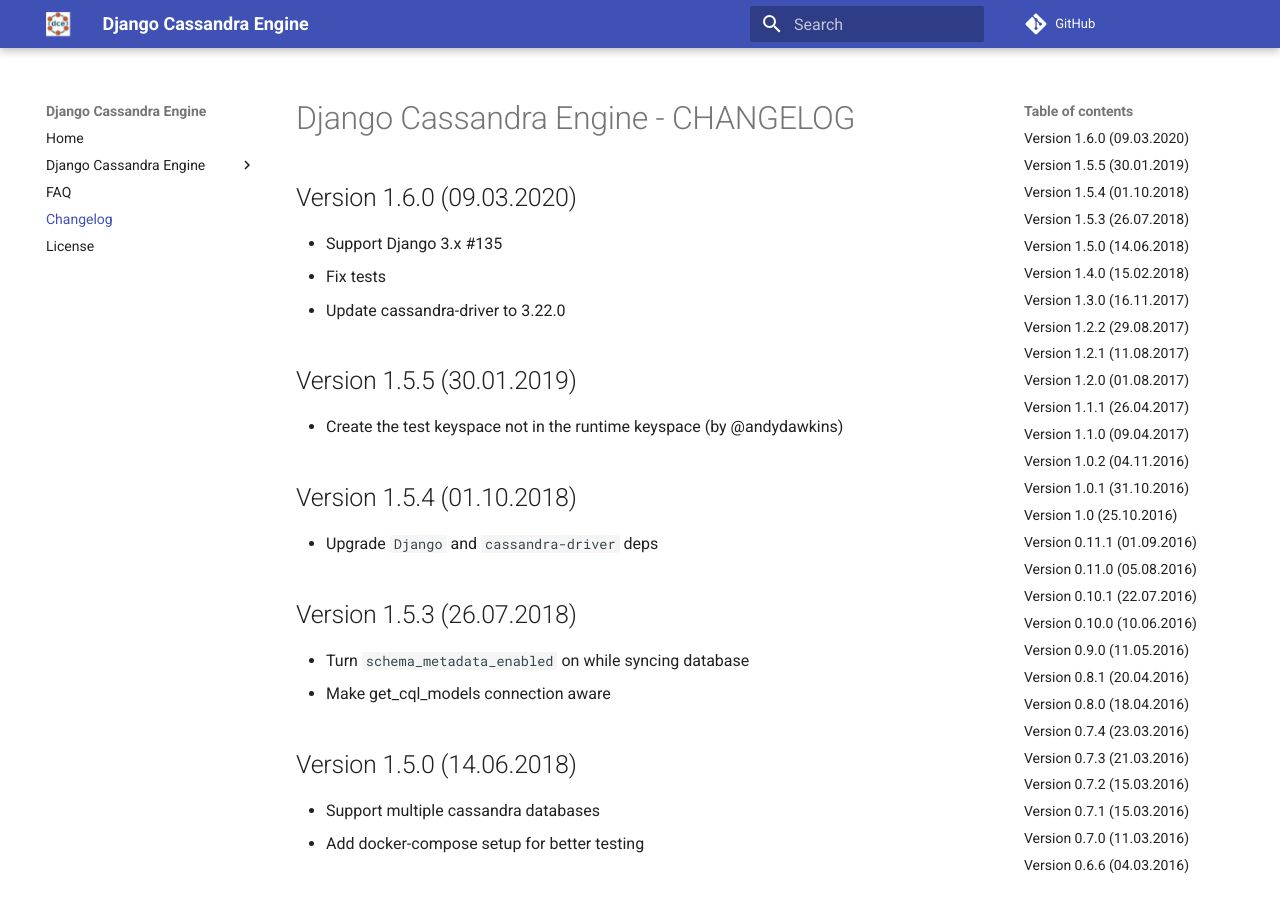
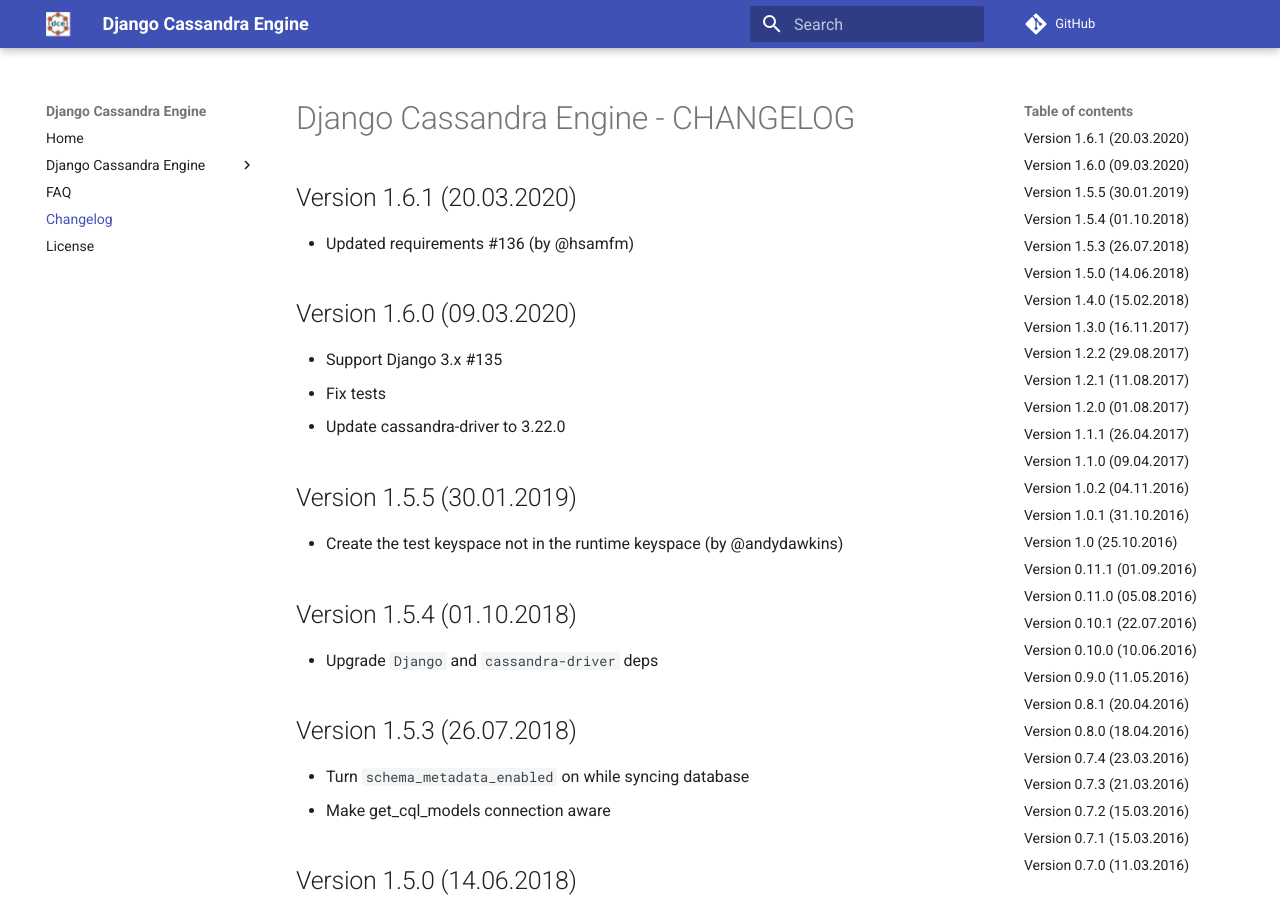
Before and after one commit to r4fek/django-cassandra-engine, an MkDocs documentation site: the page built from docs/changelog.md, in a window 1280 px wide and 900 px high. Built offline with MkDocs 1.6.1 and Material for MkDocs 9.7.7, drawn with Linux system fonts in a browser that asks for light colours; comment, search, counter and statistics services are not loaded; old or Windows-style settings are respelled for this version of MkDocs.

Commit message:
Release v.1.6.1

```diff
--- a/django_cassandra_engine/__init__.py
+++ b/django_cassandra_engine/__init__.py
@@ -2,7 +2,7 @@
 # -*- coding: utf-8 -*-
 
 # Do not forget to change version number in mkdocs.yml also!
-__version__ = (1, 6, 0)
+__version__ = (1, 6, 1)
 __author__ = "Rafał Furmański"
 __contact__ = "r.furmanski@gmail.com"
 __homepage__ = "http://github.com/r4fek/django-cassandra-engine"
--- a/docs/changelog.md
+++ b/docs/changelog.md
@@ -1,4 +1,8 @@
 # Django Cassandra Engine - CHANGELOG
+
+## Version 1.6.1 (20.03.2020)
+
+* Updated requirements #136 (by @hsamfm)
 
 ## Version 1.6.0 (09.03.2020)
 
--- a/mkdocs.yml
+++ b/mkdocs.yml
@@ -12,7 +12,7 @@
 
 # Options
 extra:
-  version: 1.6.0
+  version: 1.6.1
   logo: images/dj_cassandra.png
   author:
     github: r4fek
```
